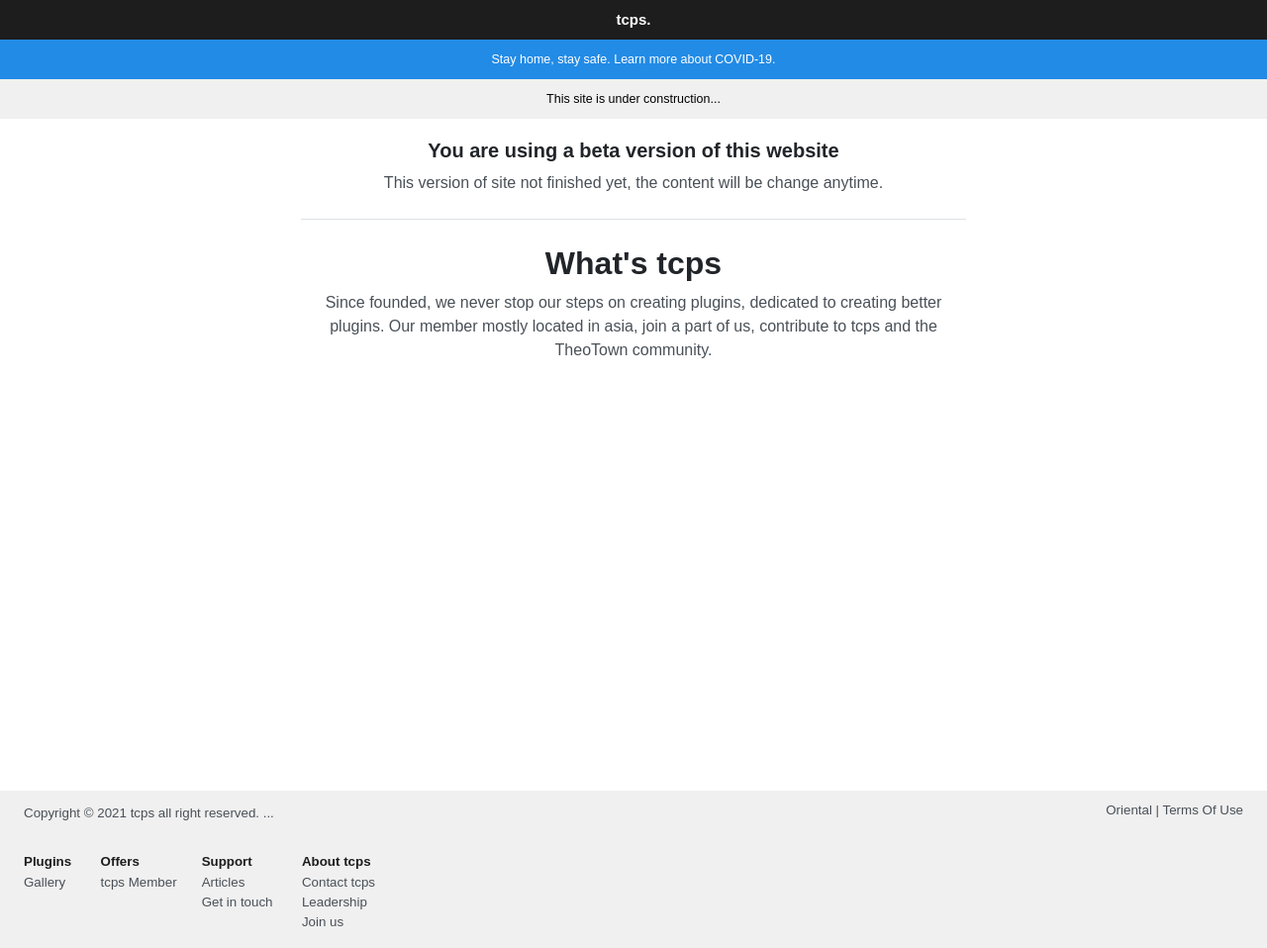
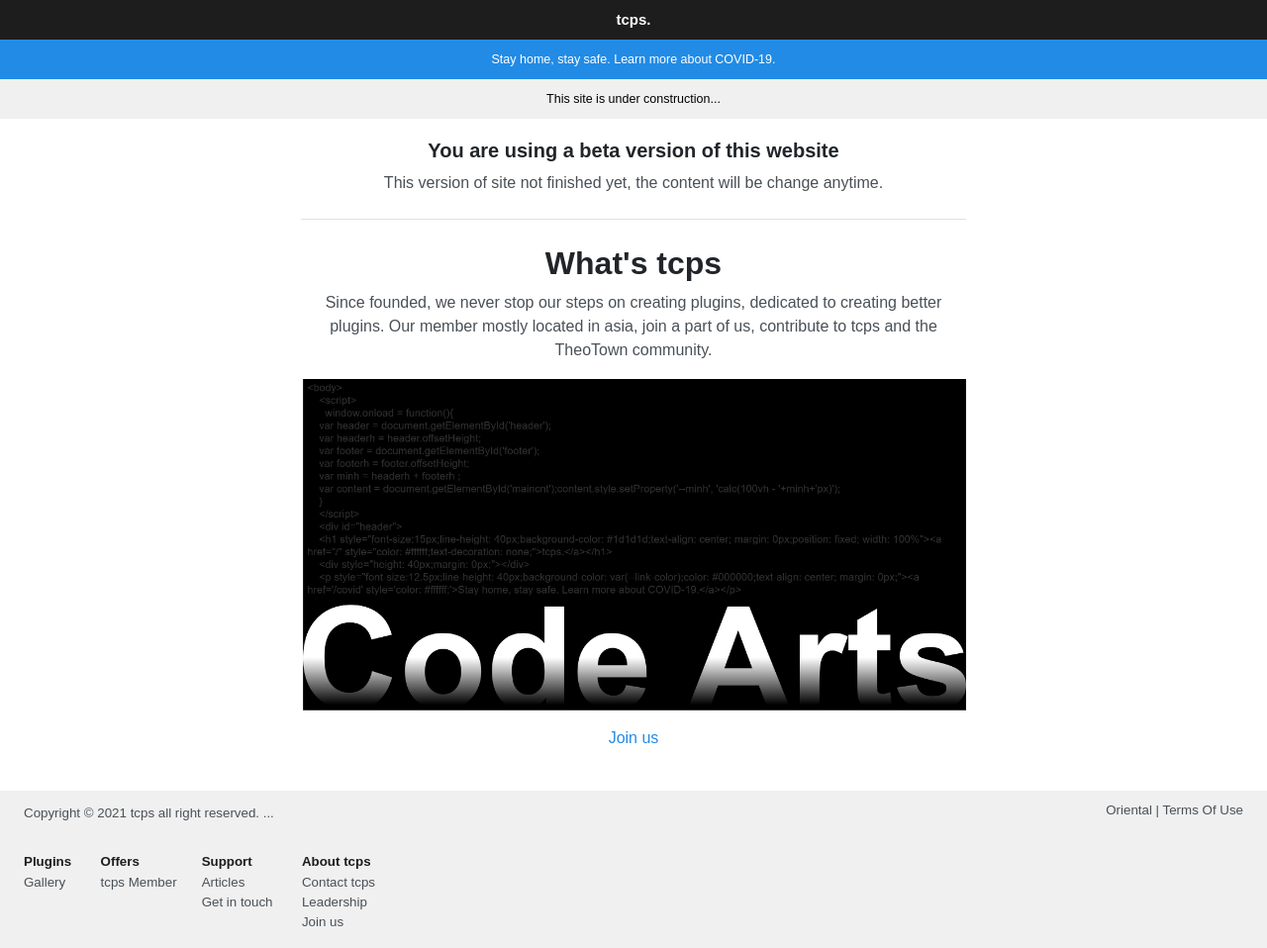
Before and after one commit to ttcps/ttcps.github.io, a Jekyll site: the page built from index.html, in a window 1280 px wide and 958 px high. Shown: the whole window at 99% size. Built offline with Jekyll 4.4.1, drawn with Linux system fonts in a browser that asks for light colours.

Commit message:
Update index.html

```diff
--- a/index.html
+++ b/index.html
@@ -10,3 +10,7 @@
   <h1>What's tcps</h1>
   <p>Since founded, we never stop our steps on creating plugins, dedicated to creating better plugins. Our member mostly located in asia, join a part of us, contribute to tcps and the TheoTown community.</p>
 </div>
+<div style="text-align: center;">
+  <img src="/assets/codearts.png" style="width: 100%">
+  <p><a href="/join">Join us</a></p>
+</div>
```
